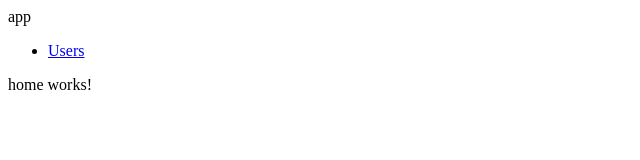
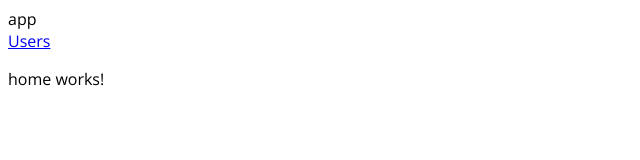
Before and after one commit to radnaxel-a/atcapa, an Angular app: page /home in a window 1280 px wide. Shown: the top 160 px of the page, without its empty margins (0-640 px from the left). Built offline with nearby package versions, Linux system fonts and the light colour scheme.

Commit message:
Include font and zeroing htlm elements.

```diff
--- a/src/app/app.component.css
+++ b/src/app/app.component.css
@@ -0,0 +1,7 @@
+@import url('https://fonts.googleapis.com/css?family=Open+Sans');
+
+* {
+    margin: 0;
+    padding: 0;
+    font-family: "Open Sans", sans-serif;
+}
```
